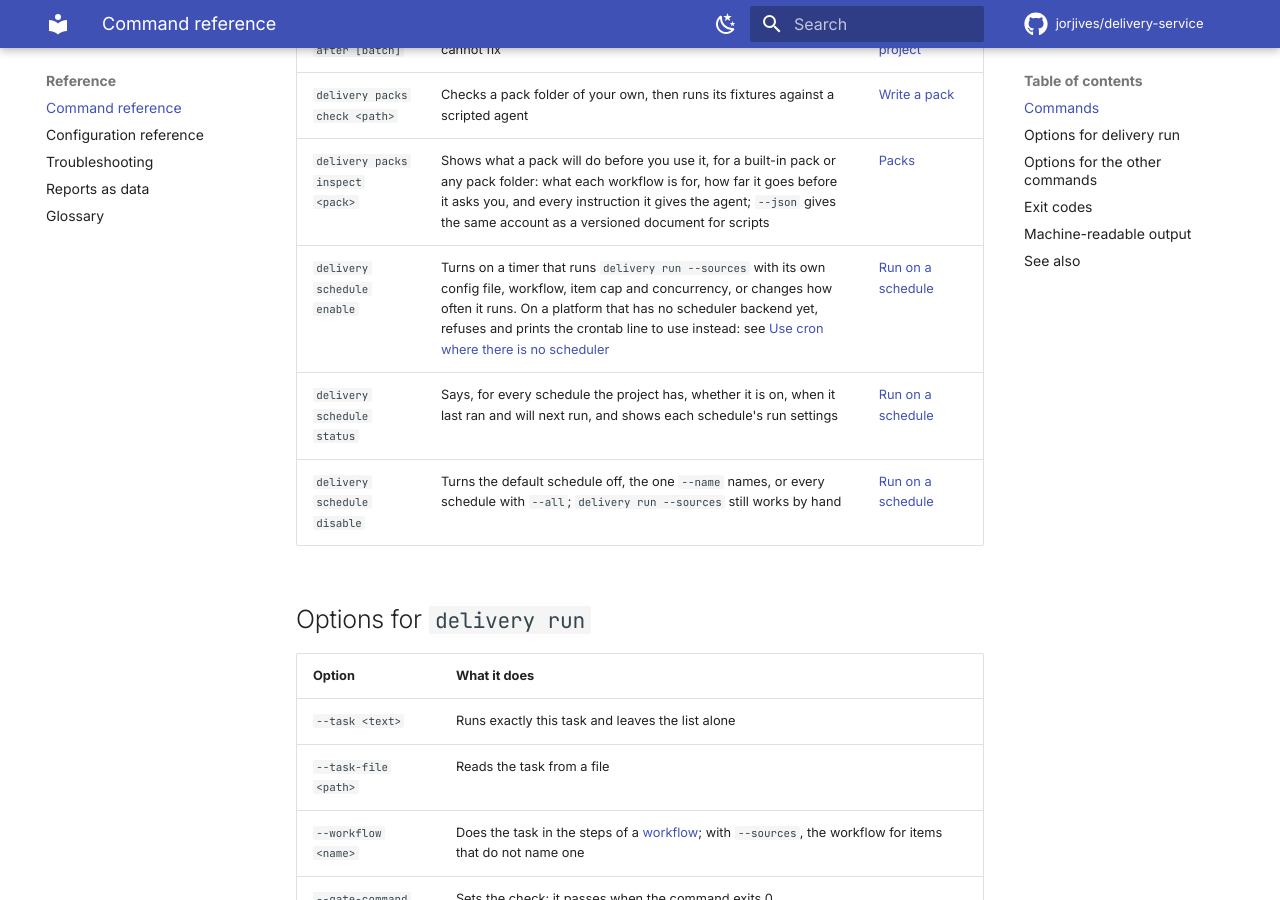
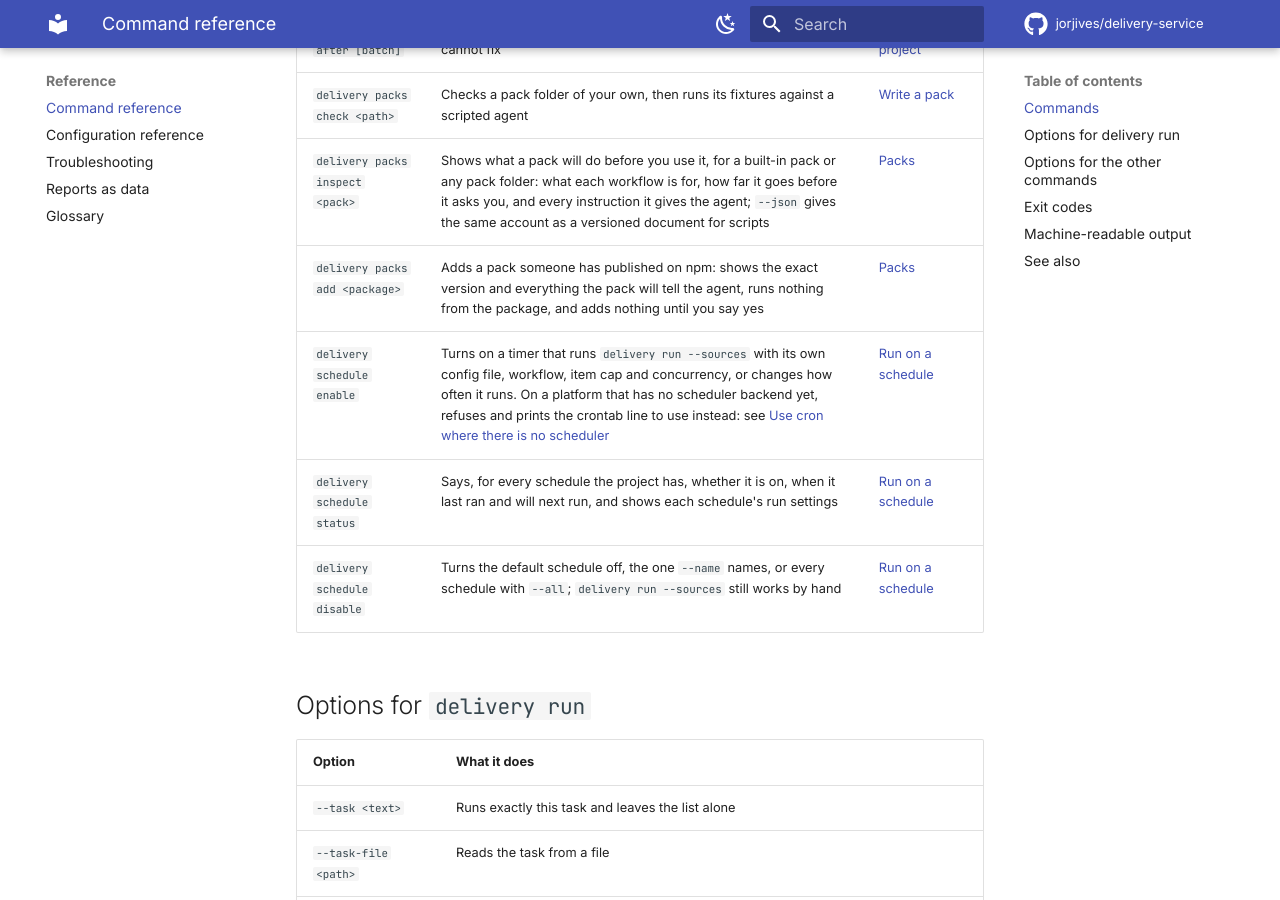
Before and after one commit to jorjives/delivery-service, an MkDocs documentation site: the page built from docs/cli-reference.md, in a window 1280 px wide and 900 px high, scrolled down 1684 px. Built offline with MkDocs 1.6.1 and Material for MkDocs 9.7.7, drawn with Linux system fonts in a browser that asks for light colours; comment, search, counter and statistics services are not loaded.

Commit message:
Document delivery packs add in the CLI reference and the changeset
The command is listed beside packs inspect, and the release notes say what an add shows, runs and writes, so a reader learns the yes is required before anything is kept.

Co-Authored-By: Claude Haiku 5.5 <noreply@anthropic.com>

```diff
--- a/docs/cli-reference.md
+++ b/docs/cli-reference.md
@@ -29,6 +29,7 @@ work is good is called the gate in option names and settings, such as `--gate-co
 | `delivery drop-after [batch]` | Gives up after-landing steps that are waiting, such as a deploy you cannot fix | [Set up a project](project-configuration.md) |
 | `delivery packs check <path>` | Checks a pack folder of your own, then runs its fixtures against a scripted agent | [Write a pack](writing-a-pack.md) |
 | `delivery packs inspect <pack>` | Shows what a pack will do before you use it, for a built-in pack or any pack folder: what each workflow is for, how far it goes before it asks you, and every instruction it gives the agent; `--json` gives the same account as a versioned document for scripts | [Packs](packs.md#inspect-a-pack-before-you-use-it) |
+| `delivery packs add <package>` | Adds a pack someone has published on npm: shows the exact version and everything the pack will tell the agent, runs nothing from the package, and adds nothing until you say yes | [Packs](packs.md) |
 | `delivery schedule enable` | Turns on a timer that runs `delivery run --sources` with its own config file, workflow, item cap and concurrency, or changes how often it runs. On a platform that has no scheduler backend yet, refuses and prints the crontab line to use instead: see [Use cron where there is no scheduler](run-on-a-schedule.md#use-cron-where-there-is-no-scheduler) | [Run on a schedule](run-on-a-schedule.md) |
 | `delivery schedule status` | Says, for every schedule the project has, whether it is on, when it last ran and will next run, and shows each schedule's run settings | [Run on a schedule](run-on-a-schedule.md) |
 | `delivery schedule disable` | Turns the default schedule off, the one `--name` names, or every schedule with `--all`; `delivery run --sources` still works by hand | [Run on a schedule](run-on-a-schedule.md) |
```
Also changed, not shown: .changeset/add-a-pack-from-npm.md (added, +5 -0 lines).
